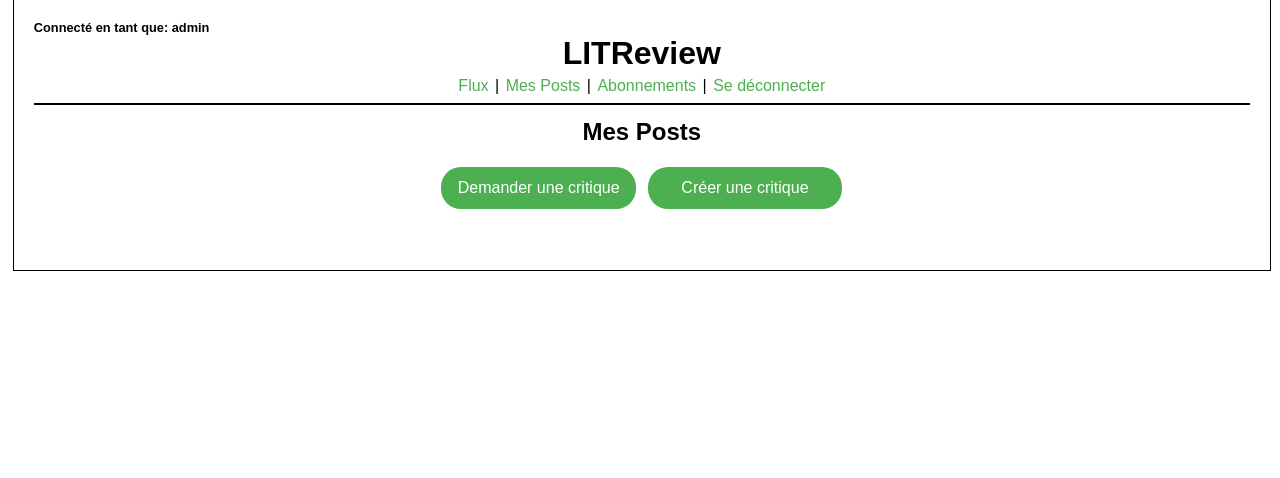
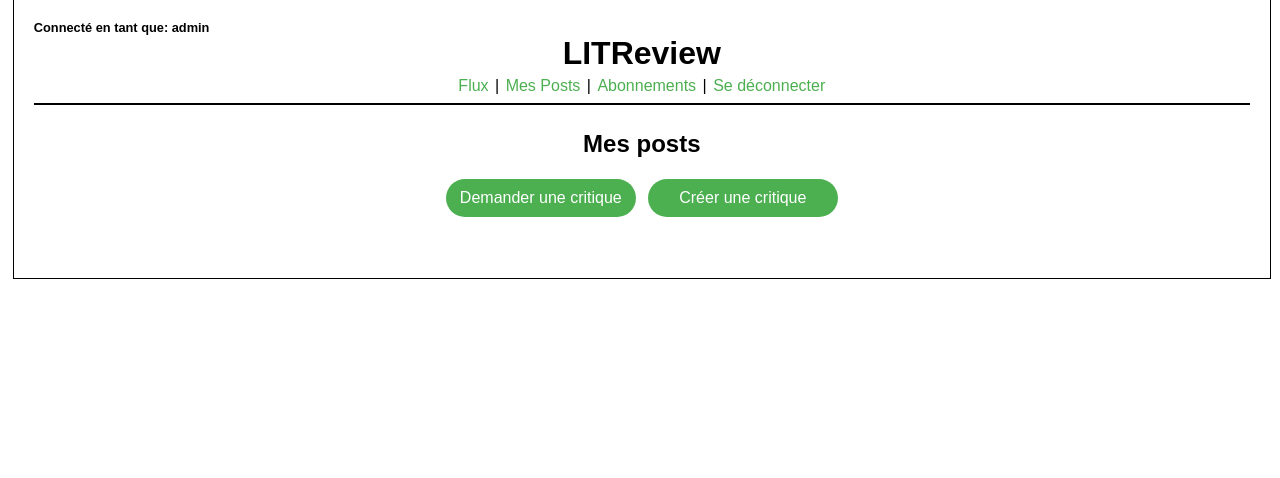
Before and after one commit to Narfyx/LITRevu, a Django app: page /my_post in a window 1280 px wide. Shown: the part 14-492 px from the top of the page. Run offline with Django 5.2, Linux system fonts and the light colour scheme; a user stored in the database is signed in; data comes from the database, SQL or seed files in the repository; both versions use the stored data as it was after the commit.

Commit message:
Flux, My_post, review post OK

```diff
--- a/src/LITRevu/urls.py
+++ b/src/LITRevu/urls.py
@@ -43,6 +43,7 @@
         name="create_ticket_and_review",
     ),
     path("create_review", actions_view.create_review, name="create_review"),
+    path('create_review/<int:ticket_id>/', actions_view.create_review, name='create_review'),
 ]
 
 if settings.DEBUG:
--- a/src/actions_users/static/actions_users/css/flux.css
+++ b/src/actions_users/static/actions_users/css/flux.css
@@ -19,6 +19,7 @@
   flex-direction: column;
   justify-content: space-between;
   position: relative;
+  background-color: #f9f9f9;
 }
 
 .post-header {
@@ -49,23 +50,25 @@
 .post-image {
   margin-top: 10px;
 }
+
 img {
-  max-width: 500px; /* Par exemple, pour une largeur maximale de 500px */
-  max-height: 300px; /* Par exemple, pour une hauteur maximale de 300px */
-  object-fit: contain; /* Pour contenir l'image dans la taille définie, en conservant le ratio */
+  max-width: 500px;
+  max-height: 300px;
+  object-fit: contain;
 }
+
 .buttons-container {
   display: flex;
   flex-direction: row;
   gap: 10px;
-  justify-content: center; /* Center buttons horizontally */
-  width: 100%; /* Ensure the container takes full width */
+  justify-content: center;
+  width: 100%;
 }
-body > .buttons-container > a {
-  z-index: 1;
+
+.buttons {
   background-color: #4caf50;
   color: white;
-  padding: 1%;
+  padding: 10px;
   margin: 1px;
   font-size: medium;
   border: none;
@@ -77,8 +80,12 @@
   text-decoration: none;
   display: block;
 }
+
+.post-footer {
+  display: flex;
+  justify-content: flex-end;
+  margin-top: 20px;
+}
 .title {
-  margin: 0 0 20px 0;
-  text-align: center; /* Center the heading text */
-  width: 100%; /* Ensure the heading takes full width */
+  text-align: center;
 }
--- a/src/actions_users/templates/my_post.html
+++ b/src/actions_users/templates/my_post.html
@@ -1,122 +1,9 @@
 {% extends 'user_actions_base.html' %} {% block content %} {% load static %}
 <head>
-  <style>
-    .main {
-      display: flex;
-      flex-direction: column;
-      align-items: center;
-      justify-content: center;
-    }
-    .buttons-container {
-      display: flex;
-      flex-direction: row;
-      gap: 10px;
-      justify-content: center; /* Center buttons horizontally */
-      width: 100%; /* Ensure the container takes full width */
-    }
-    .main > .buttons-container > a {
-      z-index: 1;
-      background-color: #4caf50;
-      color: white;
-      padding: 1%;
-      margin: 1px;
-      font-size: medium;
-      border: none;
-      cursor: pointer;
-      width: 170px;
-      min-width: 120px;
-      border-radius: 20px;
-      text-align: center;
-      text-decoration: none;
-      display: block;
-    }
-    .title {
-      margin: 0 0 20px 0;
-      text-align: center; /* Center the heading text */
-      width: 100%; /* Ensure the heading takes full width */
-    }
-    body {
-      font-family: Arial, sans-serif;
-      padding: 0;
-      margin: 0;
-      min-height: 100vh;
-    }
-
-    .content-wrapper {
-      padding: 20px;
-      max-width: 1200px;
-      margin: 0 auto;
-    }
-
-    .post {
-      border: 1px solid #000;
-      padding: 20px;
-      margin-bottom: 20px;
-      display: flex;
-      flex-direction: column;
-      justify-content: space-between;
-      position: relative;
-    }
-
-    .post-header {
-      display: flex;
-      justify-content: space-between;
-      align-items: center;
-    }
-
-    .post-header h3 {
-      margin: 0;
-    }
-
-    .post-date {
-      font-size: 0.9em;
-      color: #666;
-    }
-
-    .post-title {
-      font-size: 1.2em;
-      margin-top: 10px;
-    }
-
-    .post-description {
-      margin-top: 10px;
-      font-size: 1em;
-    }
-
-    .post-image {
-      margin-top: 10px;
-    }
-
-    .post-image img {
-      max-width: 100%;
-      height: auto;
-      border: 1px solid #ccc;
-    }
-  </style>
+  <link rel="stylesheet" href="{% static 'actions_users/css/flux.css' %}" />
 </head>
-<div class="main">
-  <h2 class="title">Mes Posts</h2>
-  <div class="buttons-container">
-    <a href="{% url 'create_ticket' %}">Demander une critique</a>
-    <a href="{% url 'create_ticket_and_review' %}">Créer une critique</a>
-  </div>
-  <div class="content-wrapper">
-    {% for post in posts %}
-    <div class="post">
-      <div class="post-header">
-        <h3>Vous avez demandé une critique</h3>
-        <span class="post-date">{{ post.time_created|date:"H:i, d F Y" }}</span>
-      </div>
-      <h4 class="post-title">{{ post.title }}</h4>
-      {% if post.description %}
-      <p class="post-description">{{ post.description }}</p>
-      {% endif %} {% if post.image %}
-      <div class="post-image">
-        <img src="{{ post.image.url }}" alt="Image for {{ post.title }}" />
-      </div>
-      {% endif %}
-    </div>
-    {% endfor %}
-  </div>
-</div>
+<body>
+  <h2 class="title">Mes posts</h2>
+  {% include 'partials/render_flux.html' with post=post %}
+</body>
 {% endblock %}
--- /dev/null
+++ b/src/actions_users/templates/partials/render_flux.html
@@ -0,0 +1,17 @@
+<div class="buttons-container">
+    <a href="{% url 'create_ticket' %}" class="buttons"
+      >Demander une critique</a
+    >
+    <a href="{% url 'create_ticket_and_review' %}" class="buttons"
+      >Créer une critique</a
+    >
+  </div>
+  <div class="content-wrapper">
+    {% for post in posts %}
+      {% if post.title %}
+        {% include 'partials/render_ticket.html' with post=post %}
+      {% elif post.headline %}
+        {% include 'partials/render_review.html' with post=post %}
+      {% endif %}
+    {% endfor %}
+  </div>
--- a/src/actions_users/templates/user_create_review.html
+++ b/src/actions_users/templates/user_create_review.html
@@ -7,9 +7,10 @@
 </head>
 <body>
   <h2>Créer une critique</h2>
-
+  <div>
+    {% include 'partials/render_ticket_card_format.html' with post=ticket %}
+  </div>
   <form method="post" enctype="multipart/form-data">
-    <!-- Ce qui m'avait bloqué auj enctype="multipart/form-data-->
     {{ review_form.errors }} {{ review_form }} {% csrf_token %}
     <button type="submit" class="btn-sub">Envoyer</button>
     <script src="{% static 'actions_users/js/character.js' %}"></script>
--- a/src/actions_users/views.py
+++ b/src/actions_users/views.py
@@ -5,6 +5,8 @@
 from django.contrib.auth.models import User
 from django.http import JsonResponse
 from django.shortcuts import get_object_or_404, redirect, render
+from django.db.models import Count
+from django.db.models import Count, OuterRef, Subquery, Q
 
 from .forms import ReviewForm, TicketForm
 from .models import Review, Ticket, UserFollows
@@ -107,8 +109,11 @@
     # Ajoute l'utilisateur connecté à la liste des utilisateurs suivis
     followed_users.append(user)
 
+    # Subquery pour compter les reviews de l'utilisateur connecté pour chaque ticket
+    user_review_count = Review.objects.filter(ticket=OuterRef('pk'), user=user).values('ticket').annotate(count=Count('id')).values('count')
+
     # Récupère les tickets des utilisateurs suivis ainsi que ceux de l'utilisateur connecté
-    tickets = Ticket.objects.filter(user__in=followed_users)
+    tickets = Ticket.objects.filter(user__in=followed_users).annotate(user_review_count=Subquery(user_review_count))
 
     # Récupère les reviews des utilisateurs suivis ainsi que ceux de l'utilisateur connecté
     reviews = Review.objects.filter(user__in=followed_users)
@@ -118,7 +123,9 @@
         list(tickets) + list(reviews), key=lambda post: post.time_created, reverse=True
     )
 
-    context = {"posts": posts}
+    context = {
+        'posts': posts
+    }
     return render(request, "flux.html", context)
 
 
@@ -151,19 +158,22 @@
     return render(request, "user_create_ticket.html", {"ticket_form": ticket_form})
 
 
-@login_required
-def create_review(request):
+login_required
+def create_review(request, ticket_id):
+    ticket = get_object_or_404(Ticket, id=ticket_id)
+
     if request.method == "POST":
         review_form = ReviewForm(request.POST, request.FILES)
-        if ticket_form.is_valid():
-            review = ticket_form.save(commit=False)
+        if review_form.is_valid():
+            review = review_form.save(commit=False)
             review.user = request.user
+            review.ticket = ticket  # Associer le ticket à la revue
             review.save()
             return redirect("my_post")
     else:
         review_form = ReviewForm()
-    return render(request, "user_create_review.html", {"review_form": review_form})
 
+    return render(request, "user_create_review.html", {"review_form": review_form, "ticket": ticket})
 
 @login_required
 def create_ticket_and_review(request):
```
Also changed, not shown: src/actions_users/templates/flux.html (+1 -23 lines), src/actions_users/templates/partials/render_review.html (added, +19 -0 lines), src/actions_users/templates/partials/render_ticket.html (added, +20 -0 lines), src/actions_users/templates/partials/render_ticket_card_format.html (added, +14 -0 lines), src/db.sqlite3.
